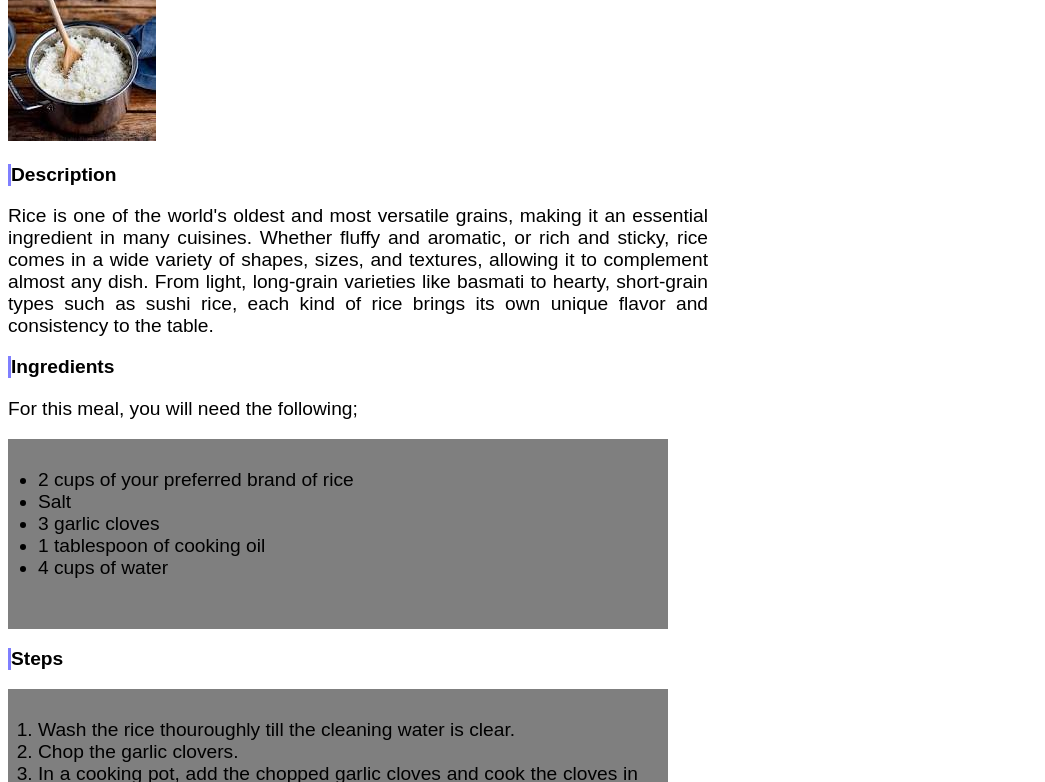
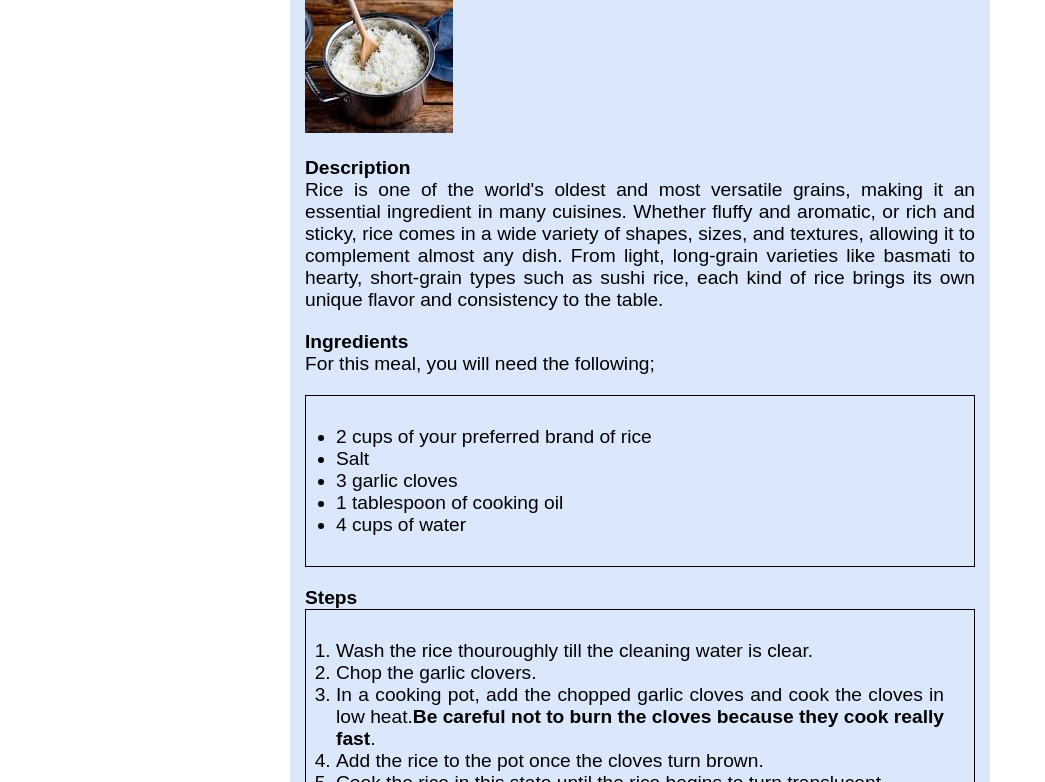
Before and after one commit to MuchaiSr/odin-recipes, a plain HTML site: page recipes/rice.html in a window 1280 px wide. Shown: the part 87-869 px from the top of the page, without its empty margins (0-1045 px from the left). Drawn offline with Linux system fonts and the light colour scheme.

Commit message:
Change the style of the html files

```diff
--- a/recipes/rice.html
+++ b/recipes/rice.html
@@ -1,22 +1,24 @@
 <!DOCTYPE html>
 <html lang="en">
     <head>
-        <meta charset="utf-8">
+        <meta charset="UTF-8">
         <title>Rice Recipe</title>
         <link rel="stylesheet" href="../style.css">
     </head>
 
     <body>
-        <h1 style="border-left: 5px solid #0000ff80">Rice</h1>
+      <div class="background-body">
+        <div class="heading">
+          <h1>Rice</h1>
 
-          <p><img src="./cooked-rice.jpeg" alt="A Pot of steaming white rice" height="148"></p>
+          <p><img src="./cooked-rice.jpeg" alt="A Pot of steaming white rice"></p>
+        </div>
 
         <h3>Description</h3>
           <p class="ancestor">Rice is one of the world's oldest and most versatile grains, making it an essential ingredient in many cuisines.
             Whether fluffy and aromatic, or rich and sticky, rice comes in a wide variety of shapes, sizes, and textures, allowing it to complement almost any dish.
             From light, long-grain varieties like basmati to hearty, short-grain types such as sushi rice, each kind of rice brings its own unique flavor and consistency to the table.
           </p>
-
         <h3>Ingredients</h3>
          <p class="ancestor">For this meal, you will need the following;
             <ul class="child">
@@ -42,7 +44,7 @@
          </p>
 
          <a href="../index.html">Home</a>
-
+      </div>
   </body>
 
 </html>
--- a/style.css
+++ b/style.css
@@ -1,7 +1,33 @@
 /* style.css */
 
+*,
+* ::before,
+* ::after {
+    box-sizing: border-box;
+}
+
+* {
+    padding: 0;
+    margin: 0;
+    font-family: Arial, Helvetica, sans-serif;
+}
+
+body {
+    background: #fff;
+    width: 700px;
+    margin: 20px auto;
+}
+
+body .background-body {
+    background: #b8cff880;
+    padding: 15px;
+}
+
+.heading {
+    margin-bottom: 20px;
+}
+
 h3 {
-    border-left: 3px solid #0000ff80;
     font-size: larger;
 }
 
@@ -9,22 +35,11 @@ h3 {
 .child {
     font-size: larger;
     text-align: justify;
+    margin-bottom: 20px;
 }
 
 .child {
-    width: 600px;
-    border: 1px;
-    background-color: #00000080;
-    padding-top: 30px;
-    padding-left: 30px;
-    padding-right: 30px;
-    padding-bottom: 50px;
+    width: 670px;
+    border: 1px solid black;
+    padding: 30px;
 }
-
-.ancestor {
-    width: 700px;
-}
-
-* {
-    font-family: Arial, Helvetica, sans-serif;
-}
```
Also changed, not shown: index.html (+5 -2 lines), recipes/matoke.html (+5 -2 lines), recipes/meat-stew.html (+5 -2 lines).
